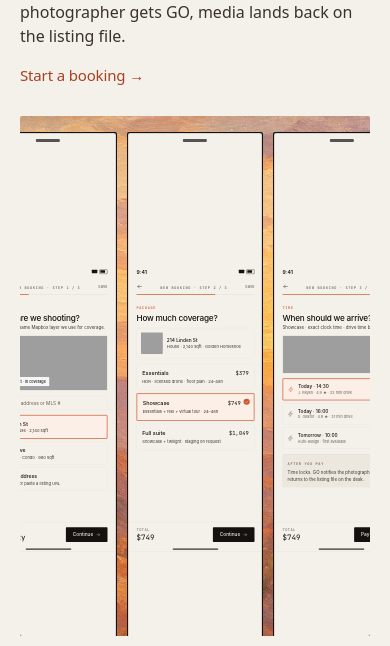
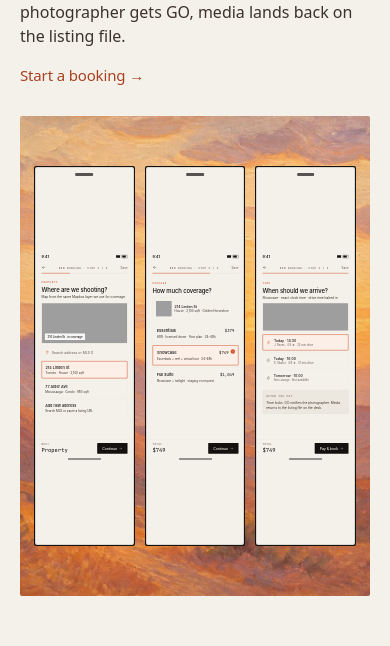
Before and after one commit to bricks-group/bricks-site, a Next.js app: page / in a window 390 px wide. Shown: the part 2148-2794 px from the top of the page. Built offline with nearby package versions, Linux system fonts and the light colour scheme; no server answers; a web font is replaced by a local one.

Commit message:
www: size Companion flow phones to fit tray (no crop)
Height-driven 390×844 aspect so all three stay fully visible,
undistorted, and inside the painted stage — Cursor-style sizing.

```diff
--- a/src/app/globals.css
+++ b/src/app/globals.css
@@ -1315,24 +1315,26 @@ html[data-theme="dark"] .cov-label.is-soft{color:#a8a096;}
 }
 
 
-/* Flow benefit band — flat phones inside painted tray (Cursor crop: float high, clip bottom) */
+/* Flow benefit band — flat phones sized to fit tray (no crop, no labels, no tilt) */
 .flow-stage{
-  min-height:520px;height:min(580px,68vh);
-  overflow:hidden; /* keep screens inside window + painted bg */
+  min-height:560px;height:min(640px,72vh);
+  overflow:hidden;
 }
 .flow-phones{
   position:absolute;inset:0;
-  display:flex;align-items:flex-start;justify-content:center;
-  gap:18px;padding:28px 28px 0;
+  display:flex;align-items:center;justify-content:center;
+  gap:20px;padding:32px 36px;
   overflow:hidden;
 }
 .flow-phone{
   position:relative;
-  width:min(250px,30%);
+  /* Width from available height so full 390×844 phone fits without crop/distort */
+  height:min(100%, 520px);
+  width:auto;
+  aspect-ratio:390 / 844;
+  max-width:calc((100% - 40px) / 3);
   flex:none;
   transform:none !important;
-  /* Cursor phone-stage: device taller than tray → bottom crops */
-  height:calc(100% + 72px);
 }
 .flow-phone .phone-device{
   width:100%;
@@ -1342,15 +1344,16 @@ html[data-theme="dark"] .cov-label.is-soft{color:#a8a096;}
 .flow-phone .phone-device-screen{
   position:absolute;inset:0;
 }
-.flow-cap{display:none !important;} /* no labels above screens */
+.flow-cap{display:none !important;}
 .flow-phone-a,.flow-phone-b,.flow-phone-c{z-index:1;transform:none !important;}
-.flow-phone-b{width:min(270px,32%);z-index:2;}
+.flow-phone-b{z-index:2;}
 @media (max-width:900px){
-  .flow-stage{min-height:460px;height:min(520px,66vh);}
-  .flow-phones{padding:20px 16px 0;gap:12px;}
-  .flow-phone,.flow-phone-b{width:min(210px,30%);height:calc(100% + 56px);}
+  .flow-stage{min-height:480px;height:min(560px,70vh);}
+  .flow-phones{padding:24px 20px;gap:14px;}
+  .flow-phone{height:min(100%, 440px);max-width:calc((100% - 28px) / 3);}
 }
 @media (max-width:680px){
-  .flow-phones{gap:10px;padding:16px 12px 0;}
-  .flow-phone,.flow-phone-b{width:min(200px,42%);height:calc(100% + 48px);}
+  .flow-stage{min-height:420px;height:min(480px,68vh);}
+  .flow-phones{padding:18px 14px;gap:10px;}
+  .flow-phone{height:min(100%, 380px);max-width:calc((100% - 20px) / 3);}
 }
```
